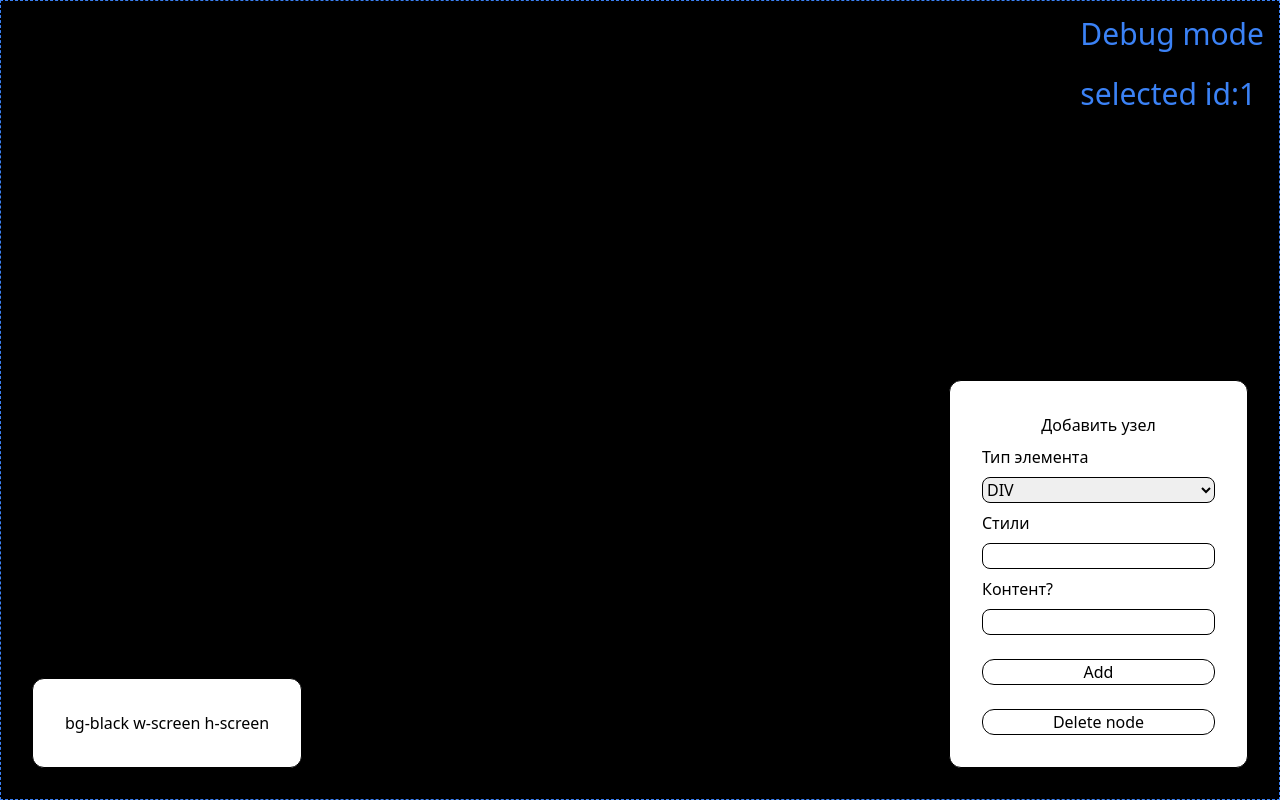
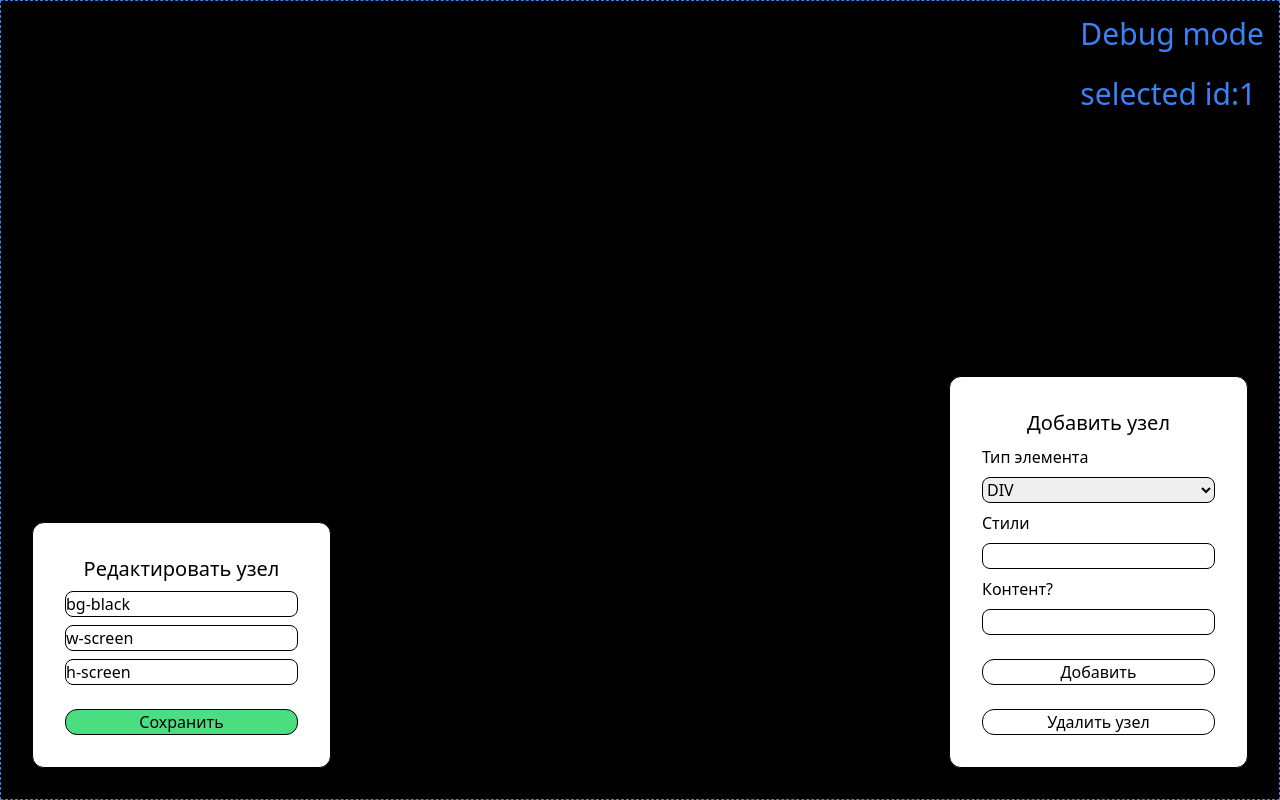
Before and after one commit to aiprivet/css-editor, a React (Vite) app: page / in a window 1280 px wide. Built offline with nearby package versions, Linux system fonts and the light colour scheme.

Commit message:
add edit node function

```diff
--- a/src/App.jsx
+++ b/src/App.jsx
@@ -5,7 +5,7 @@ export default function App() {
   const tree = [
     {
       type: "div",
-      styles: ["bg-black w-screen h-screen"],
+      styles: ["bg-black", "w-screen", "h-screen"],
       id: 1,
       childrens: [],
       parent: null,
@@ -18,7 +18,9 @@ export default function App() {
   const [page, setPage] = useState(tree);
   const [selected, setSelected] = useState(1);
   const [currentStyle, setCurrentStyle] = useState([
-    "bg-black w-screen h-screen",
+    "bg-black",
+    "w-screen",
+    "h-screen",
   ]);
 
   function addChidlren(idToFound, children) {
@@ -62,14 +64,14 @@ export default function App() {
     function findNodeById(nodes) {
       for (const node of nodes) {
         if (node.id === idToFound) {
-                foundStyles  = node.styles
+          foundStyles = node.styles;
         }
         if (node.childrens?.length > 0) {
           findNodeById(node.childrens);
         }
       }
     }
-    findNodeById(updatedTree)
+    findNodeById(updatedTree);
     setCurrentStyle(foundStyles);
   }
 
@@ -119,6 +121,14 @@ export default function App() {
     }
   }
 
+  function handleChangeStyles(index, event) {
+    const newValue = event.target.value;
+    setCurrentStyle((prevStyles) => {
+      const newStyles = [...prevStyles];
+      newStyles[index] = newValue;
+      return newStyles;
+    });
+  }
   function parseTree(tree) {
     return tree.map(function (node) {
       if (node.type === "div") {
@@ -199,7 +209,7 @@ export default function App() {
             }}
             className="flex flex-col gap-2"
           >
-            <h1 className="text-center ">Добавить узел</h1>
+            <h1 className="text-center text-xl font-bold">Добавить узел</h1>
             <label>Тип элемента</label>
             <select
               value={type}
@@ -225,9 +235,9 @@ export default function App() {
             />
             <button
               type="submit"
-              className="border border-black  rounded-xl mt-4 "
+              className="border border-black bg-blue-500 rounded-xl mt-4 "
             >
-              Add
+              Добавить
             </button>
             <button
               className={`border border-black  rounded-xl mt-4 ${
@@ -236,7 +246,7 @@ export default function App() {
               disabled={selected === 1 ? true : false}
               onClick={() => deleteChildren(selected)}
             >
-              Delete node
+              Удалить узел
             </button>
           </form>
         </div>
@@ -247,18 +257,30 @@ export default function App() {
           <form
             onSubmit={(e) => {
               e.preventDefault();
-              addChidlren(
-                selected,
-                createBlock(type, styles.split(" "), content, selected)
-              );
+              editNode(selected, currentStyle);
             }}
             className="flex flex-col gap-2"
           >
-            <ul>
-              {currentStyle.map((style) => (
-                <li key={style}>{style}</li>
+            <h1 className="text-center text-xl font-bold">
+              Редактировать узел
+            </h1>
+            <div className="flex flex-col gap-2">
+              {currentStyle.map((style, index) => (
+                <input
+                  className="border border-black rounded-lg p-2"
+                  type="text"
+                  value={style}
+                  key={index}
+                  onChange={(event) => handleChangeStyles(index, event)}
+                />
               ))}
-            </ul>
+              <button
+                type="submit"
+                className="border border-black bg-green-400 rounded-xl mt-4 "
+              >
+                Cохранить
+              </button>
+            </div>
           </form>
         </div>
       </div>
```
Lines whose indentation alone changed are shown as unchanged.
